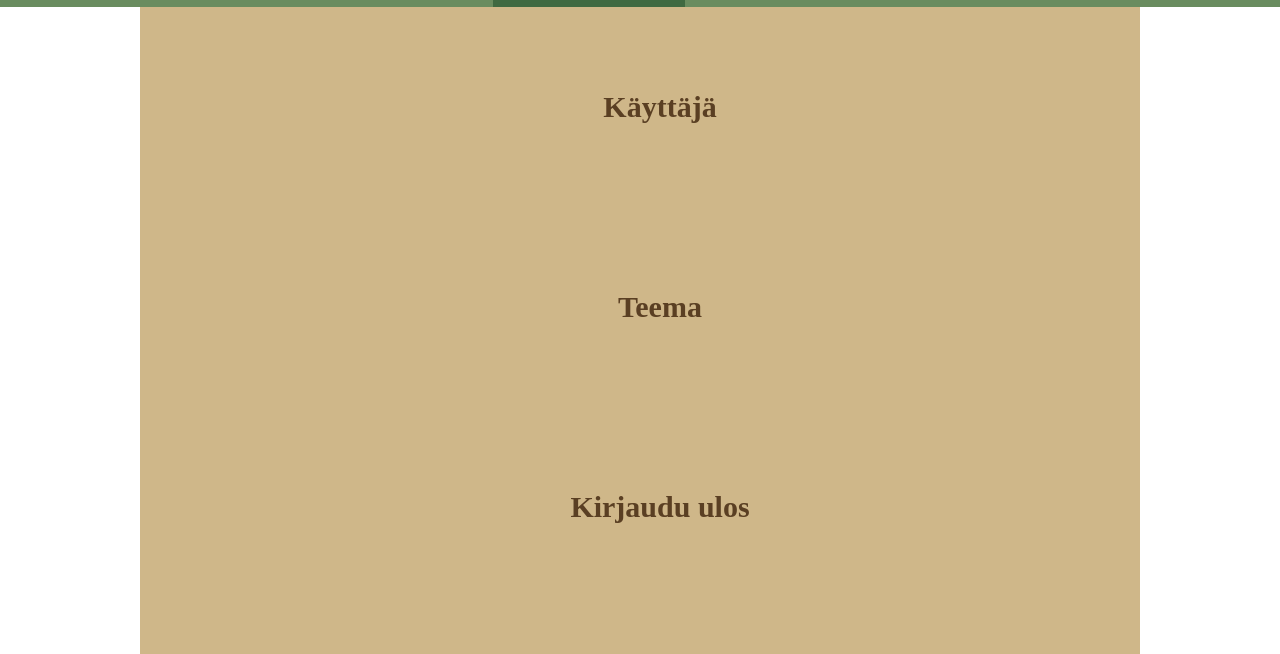
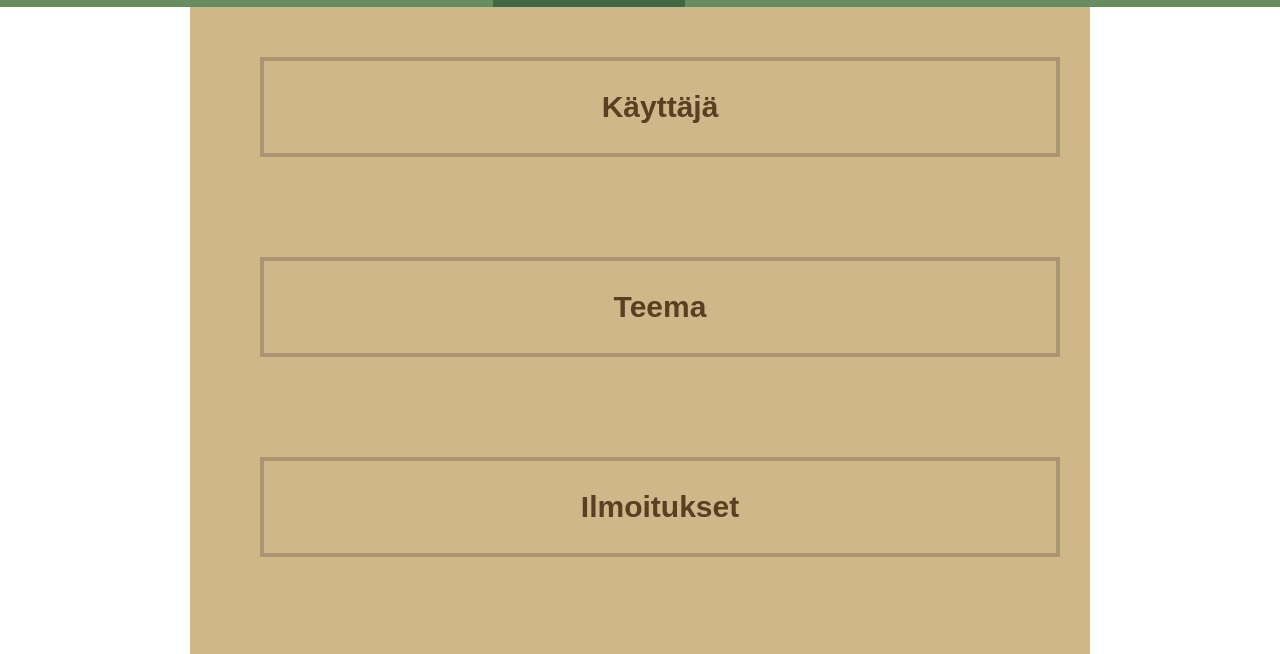
Before and after one commit to Hansuppi/PETgram, a plain HTML site: page asetukset.html in a window 1280 px wide. Shown: the part 69-723 px from the top of the page. Drawn offline with Linux system fonts and the light colour scheme.

Commit message:
Asetus muutokset

```diff
--- a/asetukset.css
+++ b/asetukset.css
@@ -2,11 +2,11 @@
 
     margin-left: auto;
     margin-right: auto;
-    width: 1000px;
+    width: 900px;
     z-index: 1;
     background-color: #cfb789;
     text-align: center;
-    height: 100vh;
+    height: auto;
     line-height: 200px;
     font-weight: 600;
     font-size: 30px;
@@ -14,6 +14,19 @@
 
 }
 ul{
-    list-style-type: none;
+    list-style: none;
     margin-top: 0px;
+    margin-bottom: 0px;
+
 }
+
+ .asetuslaatikot{
+    width: 800px;
+    height: 100px;
+    cursor: pointer;
+    color: #5a3f23;
+    border: 4px solid #aa9672;
+    background-color: #cfb789;
+    font-weight: 600;
+    font-size: 30px;
+ }
--- a/asetukset.html
+++ b/asetukset.html
@@ -27,9 +27,13 @@
 
 <div class="asetusbox">
 <ul>
-  <li><a>Käyttäjä</a></li>
-  <li><a>Teema</a></li>
-  <li><a>Kirjaudu ulos</a></li>
+  <button class="asetuslaatikot">Käyttäjä</button>
+  <button class="asetuslaatikot">Teema</button>
+  <button class="asetuslaatikot">Ilmoitukset</button>
+  <button class="asetuslaatikot">Turvallisuus ja yksityisyys</button>
+  <button class="asetuslaatikot">Muuta salasanaa</button>
+  <button class="asetuslaatikot">Kirjaudu ulos</button>
+  <button class="asetuslaatikot">Poista käyttäjä</button>
 </ul>
 </div>
 
```
